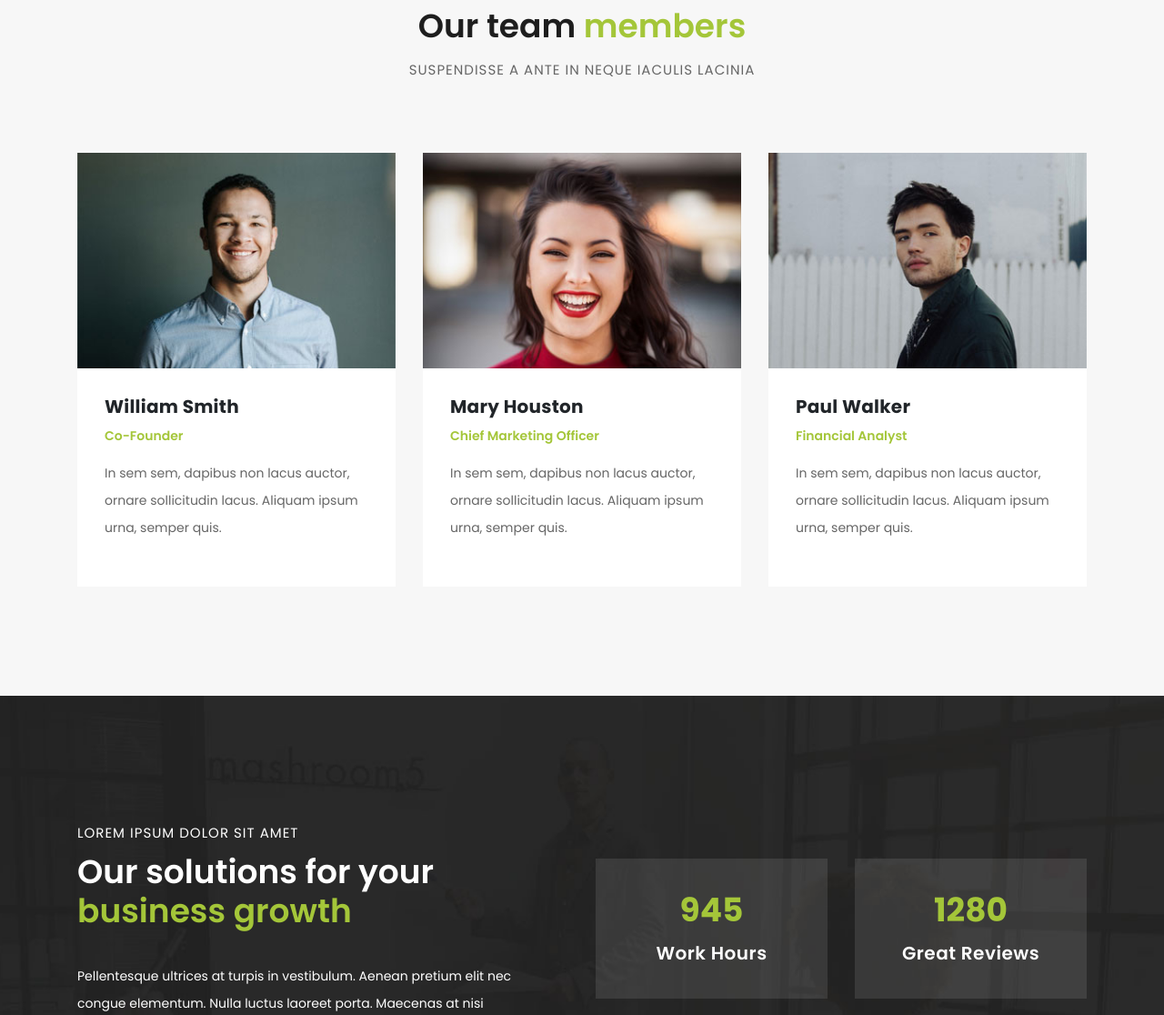
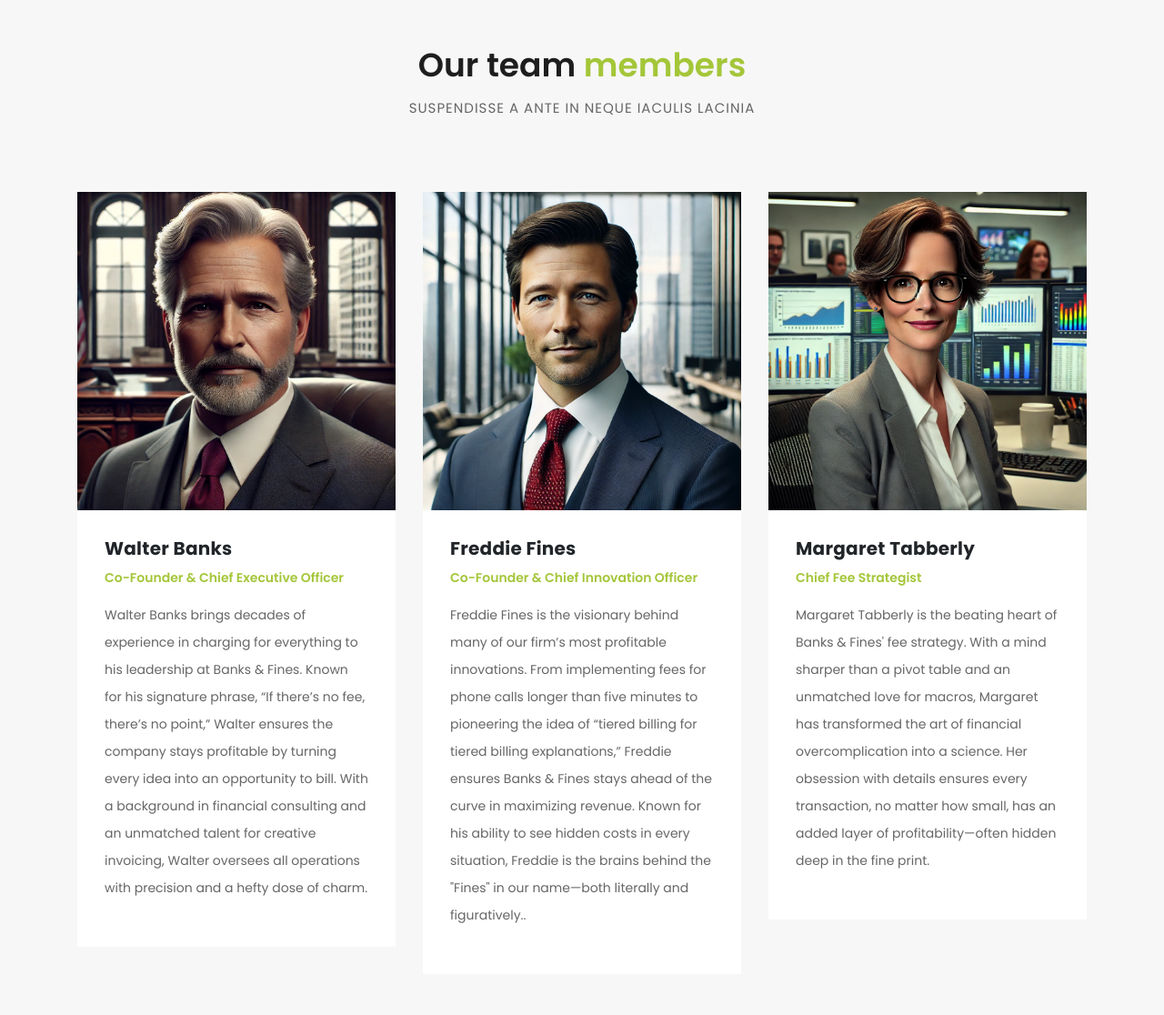
Before and after one commit to mdharshbarger/Banks-and-Fines, a plain HTML site: page about.html in a window 1280 px wide. Shown: the part 1357-2473 px from the top of the page at 91% size. Drawn offline with Linux system fonts and the light colour scheme.

Commit message:
About Us Update

```diff
--- a/about.html
+++ b/about.html
@@ -9,7 +9,7 @@
     <meta name="author" content="TemplateMo">
     <link href="https://fonts.googleapis.com/css?family=Poppins:100,200,300,400,500,600,700,800,900&display=swap" rel="stylesheet">
 
-    <title>Finance Business - About Page</title>
+    <title>About Us | Banks & Fines Finanical Group</title>
 
     <!-- Bootstrap core CSS -->
     <link href="vendor/bootstrap/css/bootstrap.min.css" rel="stylesheet">
@@ -64,7 +64,7 @@ https://templatemo.com/tm-545-finance-business
     <header class="">
       <nav class="navbar navbar-expand-lg">
         <div class="container">
-          <a class="navbar-brand" href="index.html"><h2>Finance Business</h2></a>
+          <a class="navbar-brand" href="index.html"><h2>Banks & Fines Financial Group</h2></a>
           <button class="navbar-toggler" type="button" data-toggle="collapse" data-target="#navbarResponsive" aria-controls="navbarResponsive" aria-expanded="false" aria-label="Toggle navigation">
             <span class="navbar-toggler-icon"></span>
           </button>
@@ -99,7 +99,7 @@ https://templatemo.com/tm-545-finance-business
         <div class="row">
           <div class="col-md-12">
             <h1>About Us</h1>
-            <span>We have over 20 years of experience</span>
+            <span>Your Money, Our Mission (and Our Fees)</span>
           </div>
         </div>
       </div>
@@ -115,14 +115,15 @@ https://templatemo.com/tm-545-finance-business
                   <div class="right-content">
                     <span>our solid background on finance</span>
                     <h2>Get to know about <em>our company</em></h2>
-                    <p>Fusce nec ultrices lectus. Duis nec scelerisque risus. Ut id tempor turpis, ac dignissim ipsum. Nulla ullamcorper, ipsum vel condimentum congue, mi odio vehicula tellus, sit amet malesuada justo sem.
-                    <br><br>Pellentesque in sagittis lacus, vel auctor sem. Quisque eu quam eleifend, ullamcorper dui nec, luctus quam.</p>
+                    <p>At Banks & Fines Financial Group, we specialize in turning every interaction into a financial transaction. Founded on the guiding principle that no service should ever come without a price tag, we’ve built our legacy on maximizing opportunities to invoice, upcharge, and delightfully overcomplicate even the simplest of tasks.
+
+                      Whether you need financial consulting, accounting, or market analysis, we promise to deliver solutions that make you wonder, “Wait, how much is this costing me?” But don’t worry—that’s how you know it’s premium service. At Banks & Fines, we don’t just work for you; we charge you for the privilege.</p>
                     <a href="" class="filled-button">Read More</a>
                   </div>
                 </div>
                 <div class="col-md-6">
                   <div class="left-image">
-                    <img src="assets/images/about-image.jpg" alt="">
+                    <img src="assets\images\Banks and Fines HQ.webp" alt="">
                   </div>
                 </div>
               </div>
@@ -143,31 +144,31 @@ https://templatemo.com/tm-545-finance-business
           </div>
           <div class="col-md-4">
             <div class="team-item">
-              <img src="assets/images/team_01.jpg" alt="">
+              <img src="assets\images\Walter Banks 2.webp" alt="">
               <div class="down-content">
-                <h4>William Smith</h4>
-                <span>Co-Founder</span>
-                <p>In sem sem, dapibus non lacus auctor, ornare sollicitudin lacus. Aliquam ipsum urna, semper quis.</p>
+                <h4>Walter Banks</h4>
+                <span>Co-Founder & Chief Executive Officer</span>
+                <p>Walter Banks brings decades of experience in charging for everything to his leadership at Banks & Fines. Known for his signature phrase, “If there’s no fee, there’s no point,” Walter ensures the company stays profitable by turning every idea into an opportunity to bill. With a background in financial consulting and an unmatched talent for creative invoicing, Walter oversees all operations with precision and a hefty dose of charm.</p>
               </div>
             </div>
           </div>
           <div class="col-md-4">
             <div class="team-item">
-              <img src="assets/images/team_02.jpg" alt="">
+              <img src="assets\images\Freddie Fines.webp" alt="">
               <div class="down-content">
-                <h4>Mary Houston</h4>
-                <span>Chief Marketing Officer</span>
-                <p>In sem sem, dapibus non lacus auctor, ornare sollicitudin lacus. Aliquam ipsum urna, semper quis.</p>
+                <h4>Freddie Fines</h4>
+                <span>Co-Founder & Chief Innovation Officer</span>
+                <p>Freddie Fines is the visionary behind many of our firm’s most profitable innovations. From implementing fees for phone calls longer than five minutes to pioneering the idea of “tiered billing for tiered billing explanations,” Freddie ensures Banks & Fines stays ahead of the curve in maximizing revenue. Known for his ability to see hidden costs in every situation, Freddie is the brains behind the "Fines" in our name—both literally and figuratively..</p>
               </div>
             </div>
           </div>
           <div class="col-md-4">
             <div class="team-item">
-              <img src="assets/images/team_03.jpg" alt="">
+              <img src="assets\images\Margaret Tabberly.webp" alt="">
               <div class="down-content">
-                <h4>Paul Walker</h4>
-                <span>Financial Analyst</span>
-                <p>In sem sem, dapibus non lacus auctor, ornare sollicitudin lacus. Aliquam ipsum urna, semper quis.</p>
+                <h4>Margaret Tabberly</h4>
+                <span>Chief Fee Strategist</span>
+                <p>Margaret Tabberly is the beating heart of Banks & Fines' fee strategy. With a mind sharper than a pivot table and an unmatched love for macros, Margaret has transformed the art of financial overcomplication into a science. Her obsession with details ensures every transaction, no matter how small, has an added layer of profitability—often hidden deep in the fine print.</p>
               </div>
             </div>
           </div>
```
Also changed, not shown: index.html (+2 -2 lines), assets/images/Banks and Fines HQ.webp (added), assets/images/Freddie Fines.webp (added), assets/images/Margaret Tabberly.webp (added), assets/images/Walter Banks 2.webp (added), assets/images/Walter Banks.webp (added).
